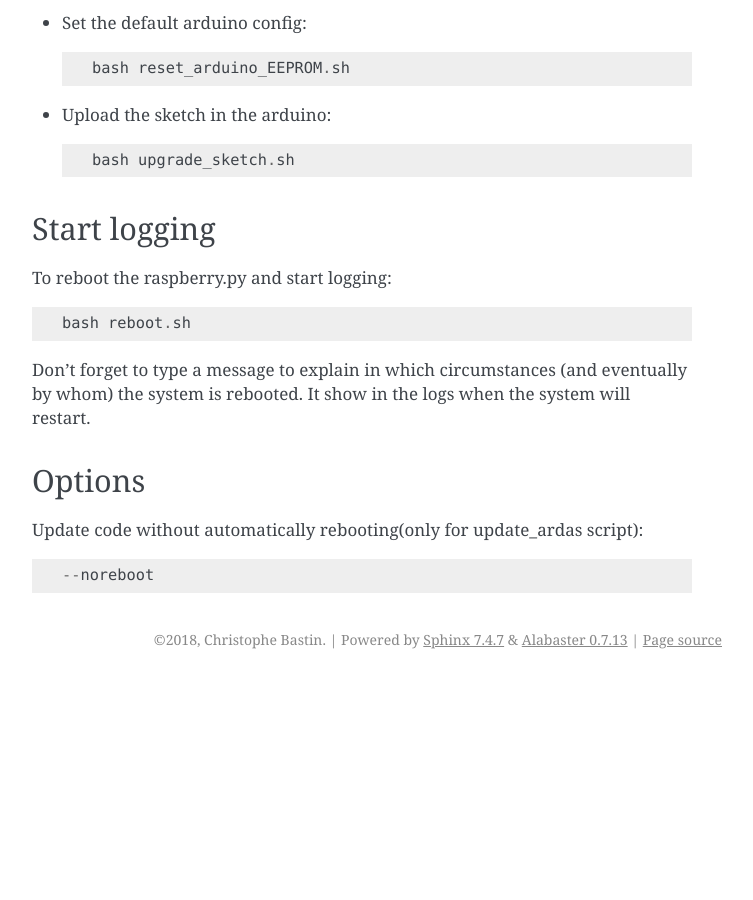
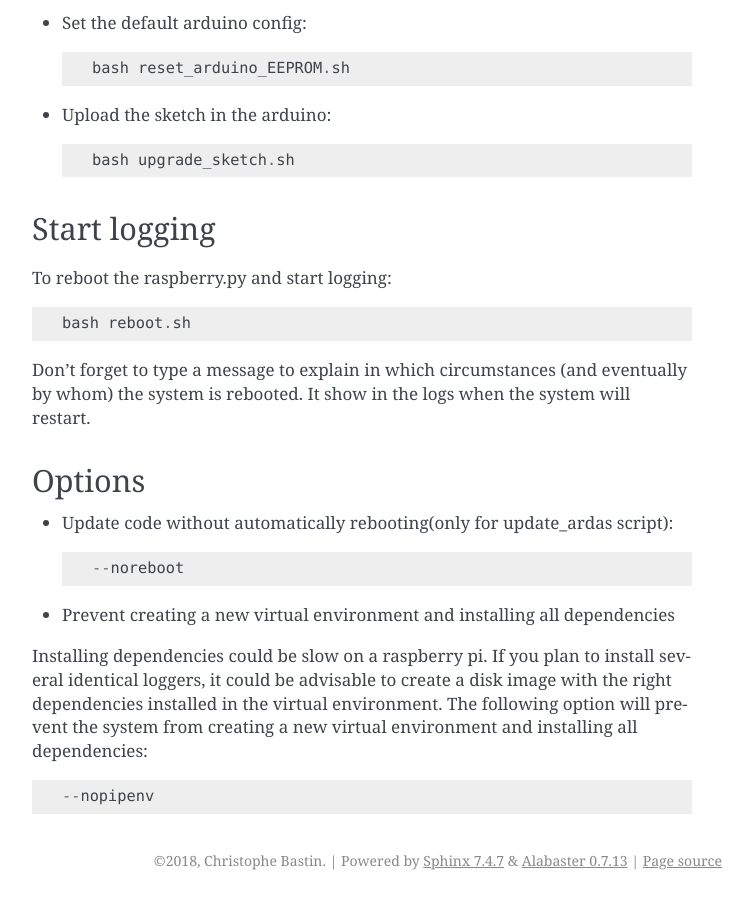
Before and after one commit to UMONS-GFA/ardas-tools, a Sphinx documentation site: the page built from docs/source/getting_started.rst, in a window 1280 px wide and 900 px high, scrolled down 1052 px. Shown: the whole window, without its empty margins (388-1141 px from the left). Built offline with Sphinx 7.4.7, drawn with Linux system fonts in a browser that asks for light colours; before the commit the page ends 1731 px from its top, so only the background shows below that.

Commit message:
Updated docs

```diff
--- a/docs/source/getting_started.rst
+++ b/docs/source/getting_started.rst
@@ -65,6 +65,14 @@ Don't forget to type a message to explain in which circumstances (and eventually
 Options
 -------
 
-Update code without automatically rebooting(only for update_ardas script)::
+* Update code without automatically rebooting(only for update_ardas script)::
 
     --noreboot
+
+
+* Prevent creating a new virtual environment and installing all dependencies
+Installing dependencies could be slow on a raspberry pi. If you plan to install several identical loggers,
+it could be advisable to create a disk image with the right dependencies installed in the virtual environment.
+The following option will prevent the system from creating a new virtual environment and installing all dependencies::
+
+    --nopipenv
```
